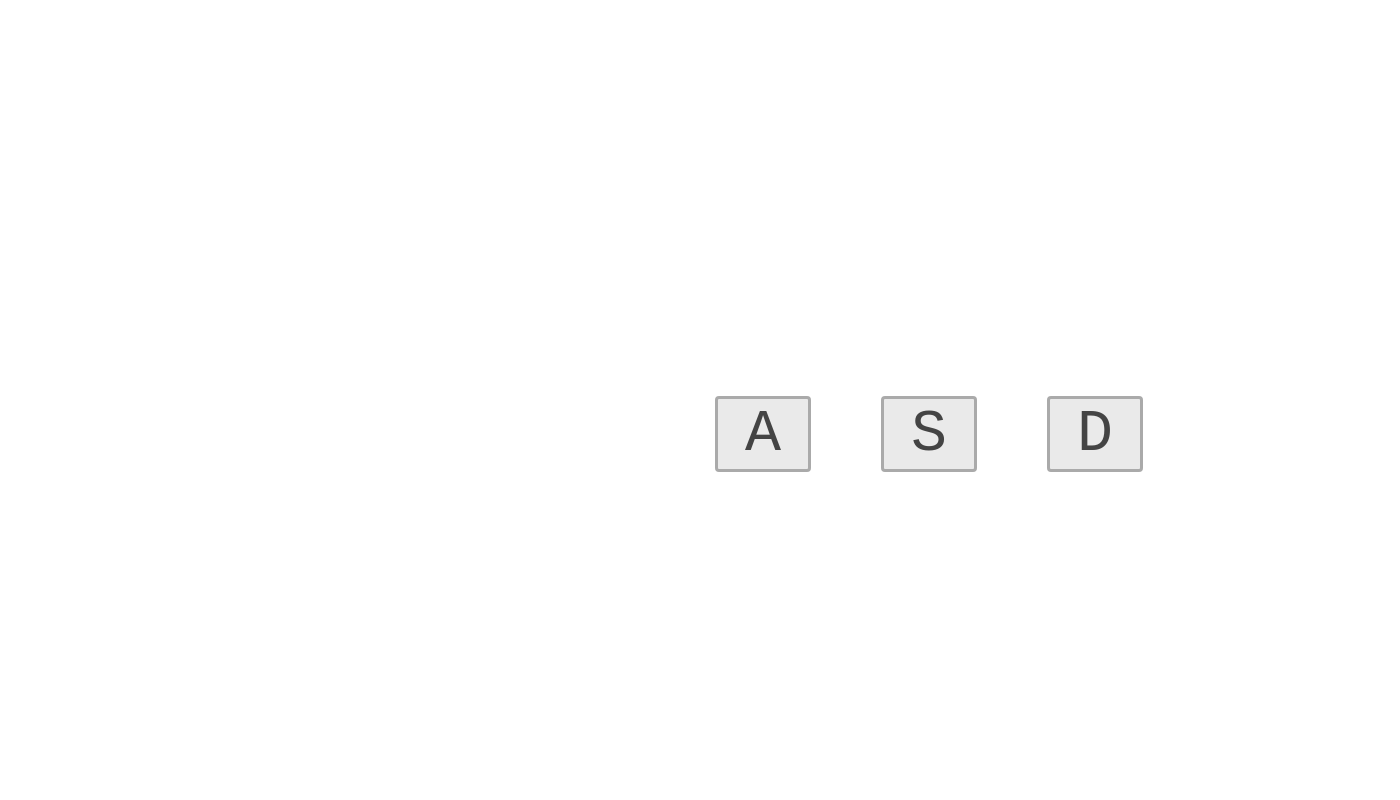
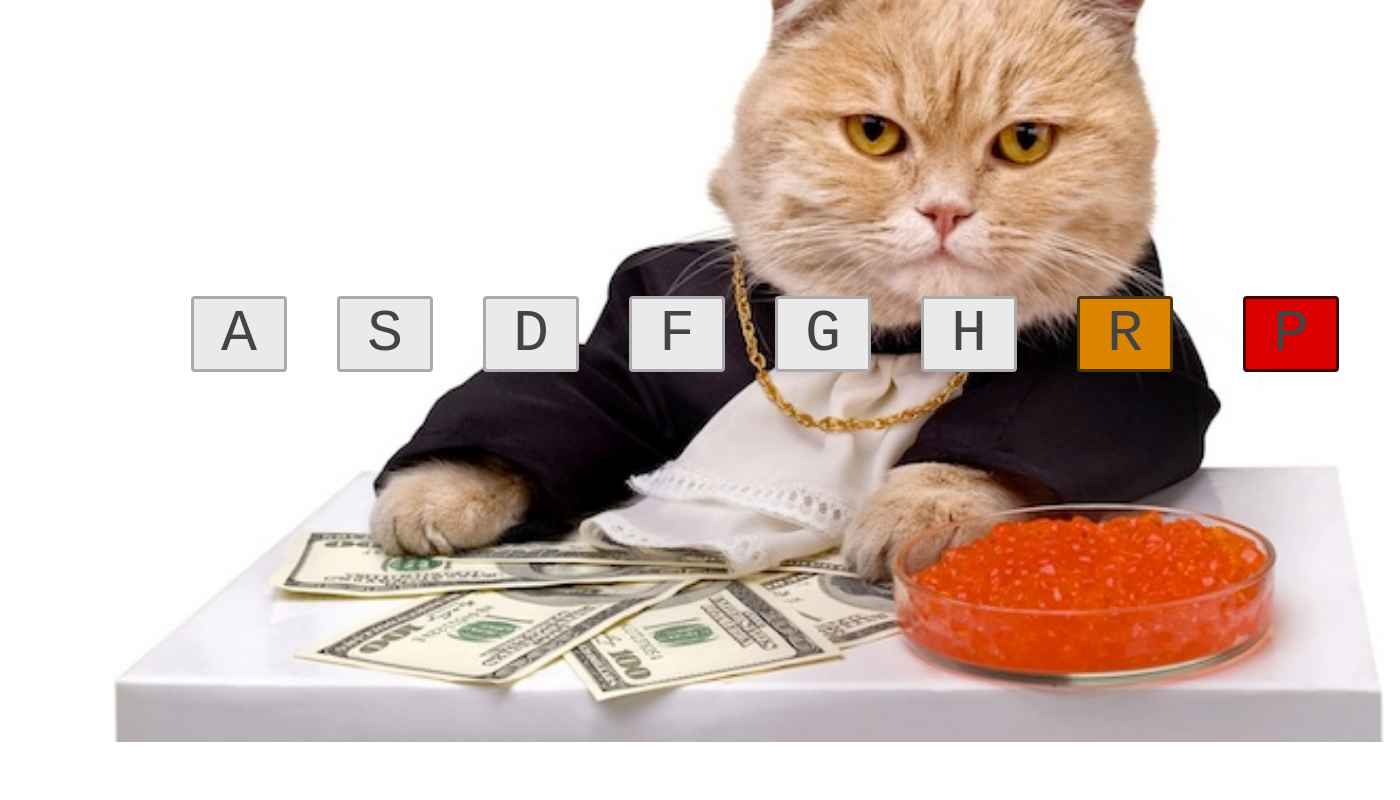
Before and after one commit to KavaliouAlexandr/AlexandrKavaliou_Js, a plain HTML site: page Javascript/drumkit/index.html in a window 1280 px wide. Shown: the top 800 px of the page, 1400 px wide, since content can reach past the window. Drawn offline with Linux system fonts and the light colour scheme.

Commit message:
Drumkitten

```diff
--- a/Javascript/drumkit/Style.css
+++ b/Javascript/drumkit/Style.css
@@ -1,13 +1,13 @@
-/* html {
-    margin: 50px;
-    font-size: 10px;
+html {
+
+
     background: url(./cat_caviar.jpg) center no-repeat ;
     background-size: cover;
-    width: 1800px;
-    height: 900px;
+    width: 1300px;
+    height: 600px;
     position: absolute;
-
-  } */
+    margin-left: 100px;
+  }
 
 body {
 	padding: 0;
@@ -17,7 +17,8 @@ body {
 
 .container {
 	margin: 30px auto 0;
-	width: 1920px;
+
+	width: 1200px;
 	text-align: center;
     display: flex;
     justify-content: center;
@@ -32,7 +33,7 @@ body {
 
 .key-map-list > li {
 
-    margin-top: 350px;
+    margin-top: 250px;
     font-size: 60px;
     float: left;
     display: flex;
@@ -48,8 +49,8 @@ body {
     padding: 1px 27px;
     border-radius: 4px;
     border: 3px solid #aaa;
-    margin-right: 35px;
-    margin-left: 35px;
+    margin-right: 25px;
+    margin-left: 25px;
     display: flex;
     justify-content: center;
 }
```
